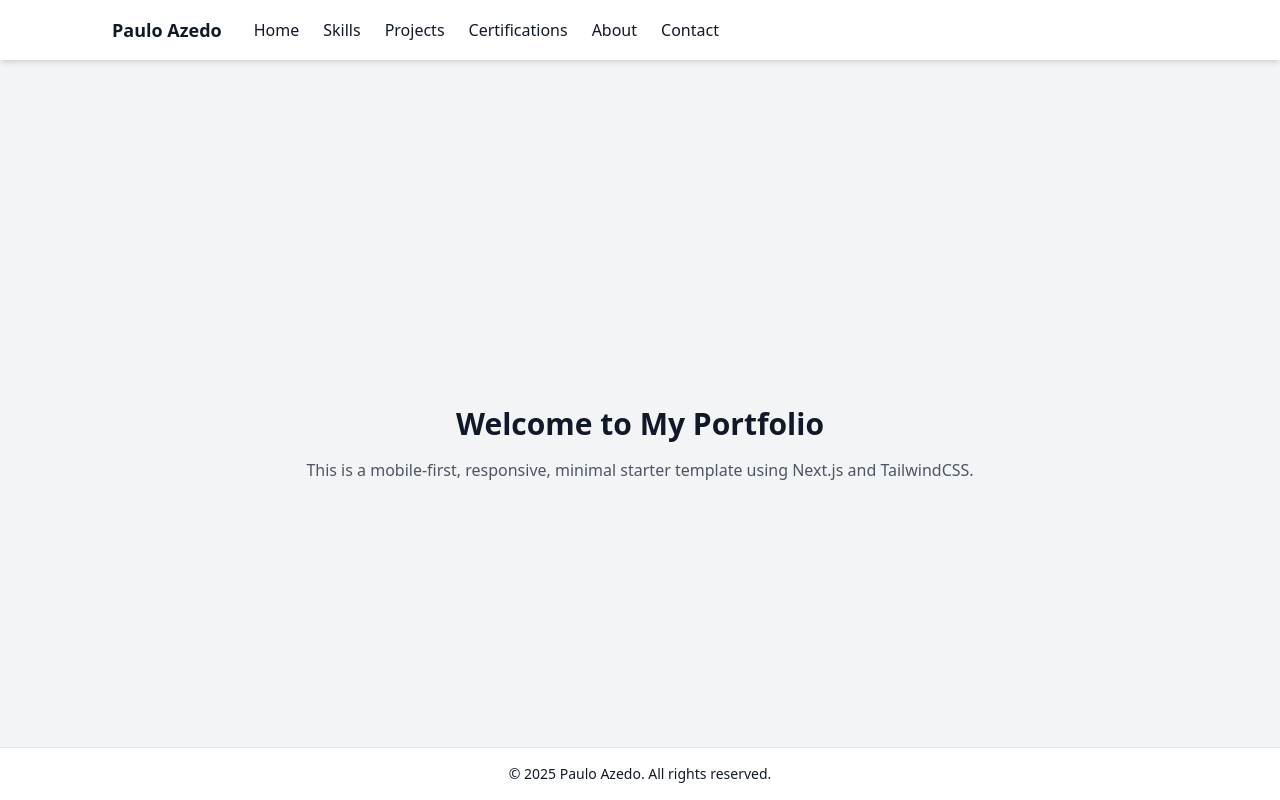
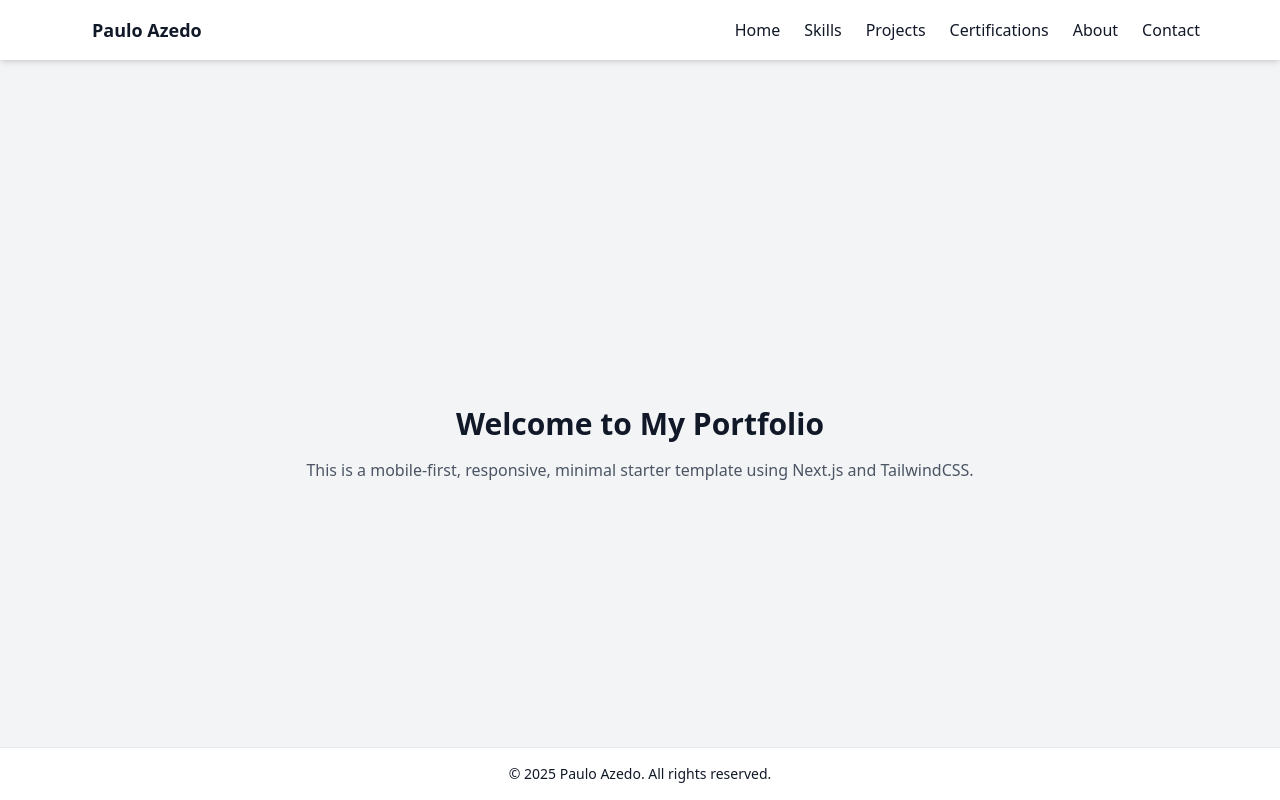
Before and after one commit to pauloazedo/my-portfolio, a Next.js app: page / in a window 1280 px wide. Built offline with nearby package versions, Linux system fonts and the light colour scheme.

Commit message:
Moved hamburguer menu to the Left side

```diff
--- a/src/components/Layout.tsx
+++ b/src/components/Layout.tsx
@@ -16,11 +16,13 @@ export default function Layout({ children }: { children: React.ReactNode }) {
   return (
     <div className="min-h-screen flex flex-col bg-gray-100 text-gray-900">
       <header className="bg-white shadow-md">
-        <div className="max-w-6xl mx-auto px-4 py-4 flex items-center justify-between sm:justify-start sm:space-x-8">
-          {/* Mobile menu toggle (left) */}
+        <div className="max-w-6xl mx-auto px-4 py-4 flex items-center justify-between">
+          {/* Left section: menu + name */}
+          <div className="flex items-center space-x-3">
+            {/* Mobile menu toggle */}
             <button
               onClick={() => setIsOpen(!isOpen)}
-            className="sm:hidden text-gray-900 focus:outline-none mr-4"
+              className="text-gray-900 focus:outline-none sm:hidden"
               aria-label="Toggle menu"
             >
               <svg
@@ -42,9 +44,10 @@ export default function Layout({ children }: { children: React.ReactNode }) {
             <Link href="/" className="text-lg font-bold whitespace-nowrap">
               Paulo Azedo
             </Link>
+          </div>
 
-          {/* Desktop menu (right aligned on sm+) */}
-          <nav className="hidden sm:flex space-x-6 ml-auto">
+          {/* Desktop nav */}
+          <nav className="hidden sm:flex space-x-6">
             {NAV_ITEMS.map(({ label, href }) => (
               <Link key={href} href={href} className="hover:underline">
                 {label}
```
Lines whose indentation alone changed are shown as unchanged.
